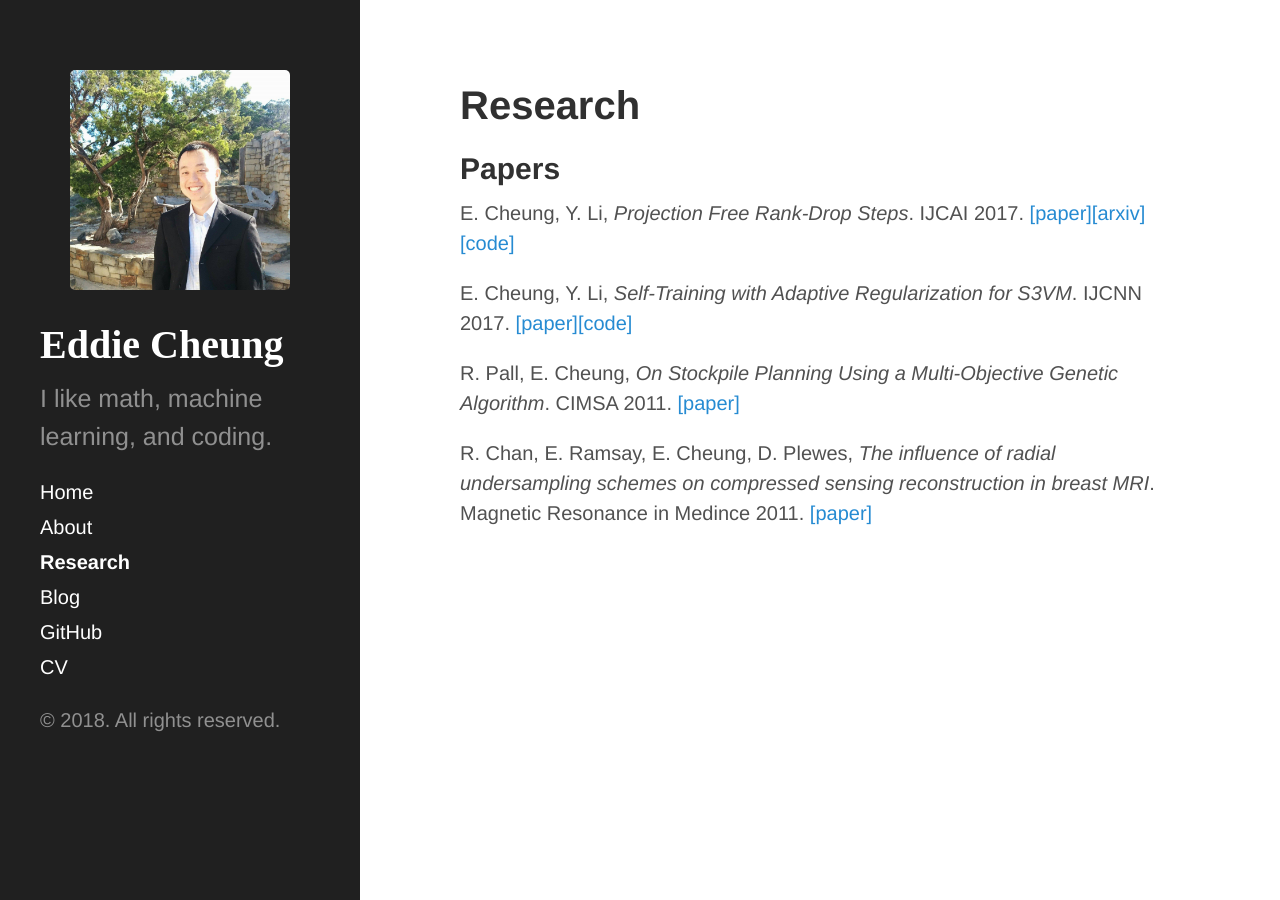
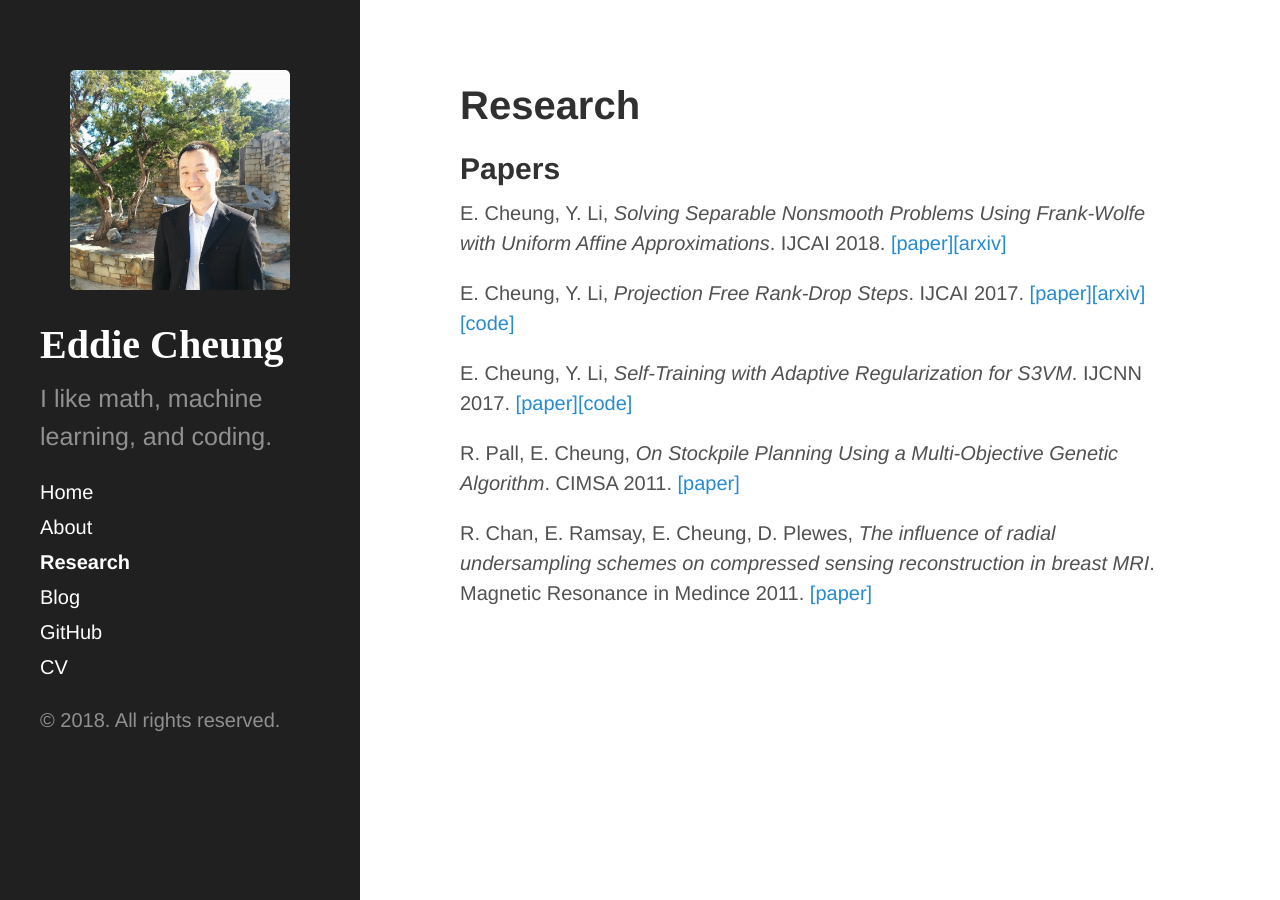
Before and after one commit to edche/edche.github.io, a Jekyll site: the page built from research.md, in a window 1280 px wide. Built offline with Jekyll 4.4.1, drawn with Linux system fonts in a browser that asks for light colours; Markdown is read by kramdown in place of the engine named in the settings.

Commit message:
added FWUA paper

```diff
--- a/research.md
+++ b/research.md
@@ -4,6 +4,8 @@ title: Research
 ---
 
 ## Papers
+E. Cheung, Y. Li, *Solving Separable Nonsmooth Problems Using Frank-Wolfe with Uniform Affine Approximations*. IJCAI 2018. [\[paper\]](https://arxiv.org/abs/1710.05776)[\[arxiv\]](https://arxiv.org/abs/1710.05776)
+
 E. Cheung, Y. Li, *Projection Free Rank-Drop Steps*. IJCAI 2017. [\[paper\]](http://www.ijcai.org/proceedings/2017/213)[\[arxiv\]](https://arxiv.org/abs/1704.04285)[\[code\]](https://github.com/edche/rdfw)
 
 E. Cheung, Y. Li, *Self-Training with Adaptive Regularization for S3VM*. IJCNN 2017. [\[paper\]](http://ieeexplore.ieee.org/document/7966313/?reload=true)[\[code\]](https://github.com/edche/star_svm)
```
